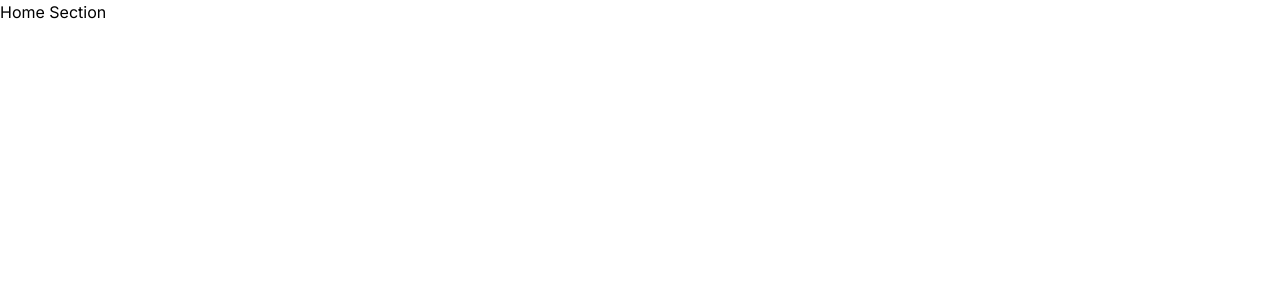
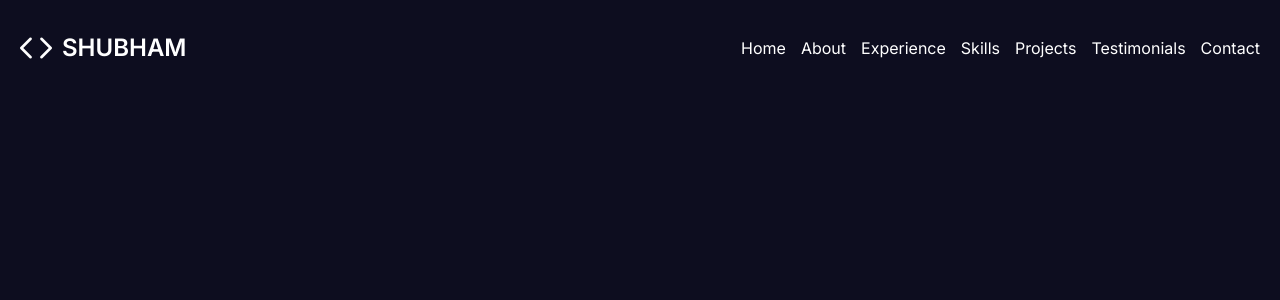
Before and after one commit to shubhampatel2610/personal-site, a Next.js app: page / in a window 1280 px wide. Shown: the top 300 px of the page. Built offline with nearby package versions, Linux system fonts and the light colour scheme.

Commit message:
initial commit for navbar component setup

```diff
--- /dev/null
+++ b/app/about/page.tsx
@@ -0,0 +1,7 @@
+import React from "react";
+
+const AboutPage = () => {
+  return <div>About</div>;
+};
+
+export default AboutPage;
--- a/app/globals.css
+++ b/app/globals.css
@@ -1,3 +1,8 @@
 @import "tailwindcss";
 
 @import "primereact/resources/themes/lara-light-cyan/theme.css";
+
+.layoutStyles {
+    background: #0d0d1f !important;
+    color: #ffffff !important;
+}
--- a/app/layout.tsx
+++ b/app/layout.tsx
@@ -2,6 +2,8 @@ import type { Metadata } from "next";
 import { Inter } from "next/font/google";
 import { PrimeReactProvider } from "primereact/api";
 import "./globals.css";
+import 'primeicons/primeicons.css';
+import NavbarComponent from "@/components/commonComponents/NavbarComponent/NavbarComponent";
 
 const customFonts = Inter({
   weight: ["100", "200", "300", "400", "500", "600", "700", "800", "900"],
@@ -10,7 +12,8 @@ const customFonts = Inter({
 
 export const metadata: Metadata = {
   title: "Shubham's Space",
-  description: "This is Shubham's personal website built with Next.js, Tailwind CSS, and PrimeReact.",
+  description:
+    "This is Shubham's personal website built with Next.js, Tailwind CSS, and PrimeReact.",
 };
 
 export default function RootLayout({
@@ -20,8 +23,9 @@ export default function RootLayout({
 }>) {
   return (
     <html lang="en">
-      <body className={`${customFonts.className} antialiased bg-[#ffffff]`}>
+      <body className={`${customFonts.className} antialiased layoutStyles`}>
         <PrimeReactProvider>
+          <NavbarComponent />
           {children}
         </PrimeReactProvider>
       </body>
--- /dev/null
+++ b/components/commonComponents/NavbarComponent/DesktopNavbarComponent.tsx
@@ -0,0 +1,24 @@
+import React from "react";
+import "./NavbarComponent.scss";
+import AppConstants from "@/constant/AppConstants";
+import Link from "next/link";
+
+const DesktopNavbarComponent = () => {
+  return (
+    <div className="desktopNavbarStyles">
+      <div className="logoContainer">
+        <i className="pi pi-code" style={{ fontSize: "2rem" }}></i>
+        <span className="navbarTitle">{AppConstants.USER_NAME}</span>
+      </div>
+      <div className="navlinkContainer">
+        {AppConstants.NAVLINKS.map((link) => (
+          <Link className="singleNavlink" key={link.id} href={link.url}>
+            {link.label}
+          </Link>
+        ))}
+      </div>
+    </div>
+  );
+};
+
+export default DesktopNavbarComponent;
--- /dev/null
+++ b/components/commonComponents/NavbarComponent/MobileNavbarComponent.tsx
@@ -0,0 +1,7 @@
+import React from "react";
+
+const MobileNavbarComponent = () => {
+  return <div></div>;
+};
+
+export default MobileNavbarComponent;
--- /dev/null
+++ b/components/commonComponents/NavbarComponent/NavbarComponent.scss
@@ -0,0 +1,46 @@
+.navbarStyles {
+  padding: 0px 20px;
+  position: fixed;
+  z-index: 9999;
+  top: 0;
+  left: 0;
+  width: 100%;
+}
+
+.desktopNavbarStyles {
+  display: flex;
+  justify-content: space-between;
+  align-items: center;
+  transition: all 0.2s;
+  height: 12vh;
+  width: 100%;
+
+  .logoContainer {
+    display: flex;
+    align-items: center;
+    gap: 10px;
+    height: 100%;
+  }
+
+  .navbarTitle {
+    font-size: 24px;
+    font-weight: 600;
+    color: #ffffff;
+    text-transform: uppercase;
+  }
+
+  .navlinkContainer {
+    display: flex;
+    align-items: center;
+    gap: 15px;
+
+    .singleNavlink {
+      cursor: pointer;
+      transition: all 0.2s;
+
+      &:hover {
+        color: #67e8f9;
+      }
+    }
+  }
+}
--- /dev/null
+++ b/components/commonComponents/NavbarComponent/NavbarComponent.tsx
@@ -0,0 +1,15 @@
+import React from "react";
+import "./NavbarComponent.scss";
+import DesktopNavbarComponent from "./DesktopNavbarComponent";
+import MobileNavbarComponent from "./MobileNavbarComponent";
+
+const NavbarComponent = () => {
+  return (
+    <div className="navbarStyles">
+      <DesktopNavbarComponent />
+      <MobileNavbarComponent />
+    </div>
+  );
+};
+
+export default NavbarComponent;
--- a/components/sections/HomeSection/HomeSection.tsx
+++ b/components/sections/HomeSection/HomeSection.tsx
@@ -2,7 +2,7 @@ import React from "react";
 import "./HomeSection.scss";
 
 const HomeSection = () => {
-  return <div className="parentContainer">{"Home Section"}</div>;
+  return <div className="parentContainer"></div>;
 };
 
 export default HomeSection;
--- /dev/null
+++ b/constant/AppConstants.ts
@@ -0,0 +1,16 @@
+class AppConstants {
+  // Navbar Constants
+  static USER_NAME = "Shubham";
+
+  static NAVLINKS = [
+    { id: 1, url: "#", label: "Home" },
+    { id: 2, url: "#", label: "About" },
+    { id: 3, url: "#", label: "Experience" },
+    { id: 4, url: "#", label: "Skills" },
+    { id: 5, url: "#", label: "Projects" },
+    { id: 6, url: "#", label: "Testimonials" },
+    { id: 7, url: "#", label: "Contact" },
+  ];
+}
+
+export default AppConstants;
--- a/package.json
+++ b/package.json
@@ -10,6 +10,7 @@
   },
   "dependencies": {
     "next": "16.0.3",
+    "primeicons": "^7.0.0",
     "primereact": "^10.9.7",
     "react": "19.2.0",
     "react-dom": "19.2.0",
```
Also changed, not shown: 1 other file (tests, documents, lock files or other folders).
